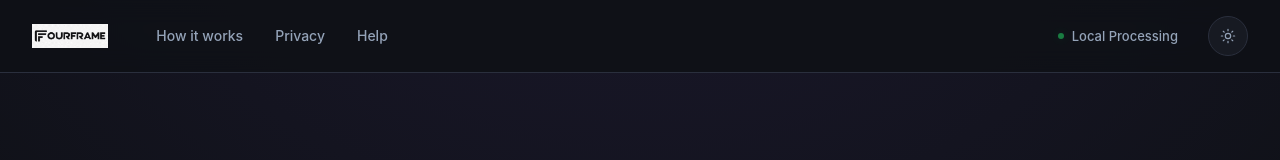
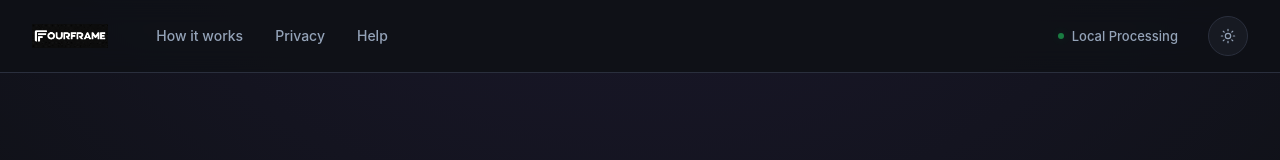
Before and after one commit to fourmeter/Gemini_logo_remover, a website with bundled scripts: page public/video-preview.html in a window 1280 px wide. Both pictures are taken after a click on the button 1228 px from the left and 36 px from the top of the page. Shown: the top 160 px of the page. Built offline with nearby package versions, Linux system fonts and the light colour scheme.

Commit message:
fix: invert logo color in dark mode

```diff
--- a/public/video-preview.html
+++ b/public/video-preview.html
@@ -107,6 +107,8 @@
     }
     .topbar-in { height: 72px; display: flex; align-items: center; gap: 24px; }
     .brand { display: flex; align-items: center; gap: 12px; text-decoration: none; }
+    .brand-logo { transition: filter 0.2s; }
+    :root[data-theme="dark"] .brand-logo { filter: invert(1) brightness(1.2); }
     .brand-mark {
       width: 32px; height: 32px; border-radius: 10px;
       color: #fff;
```
